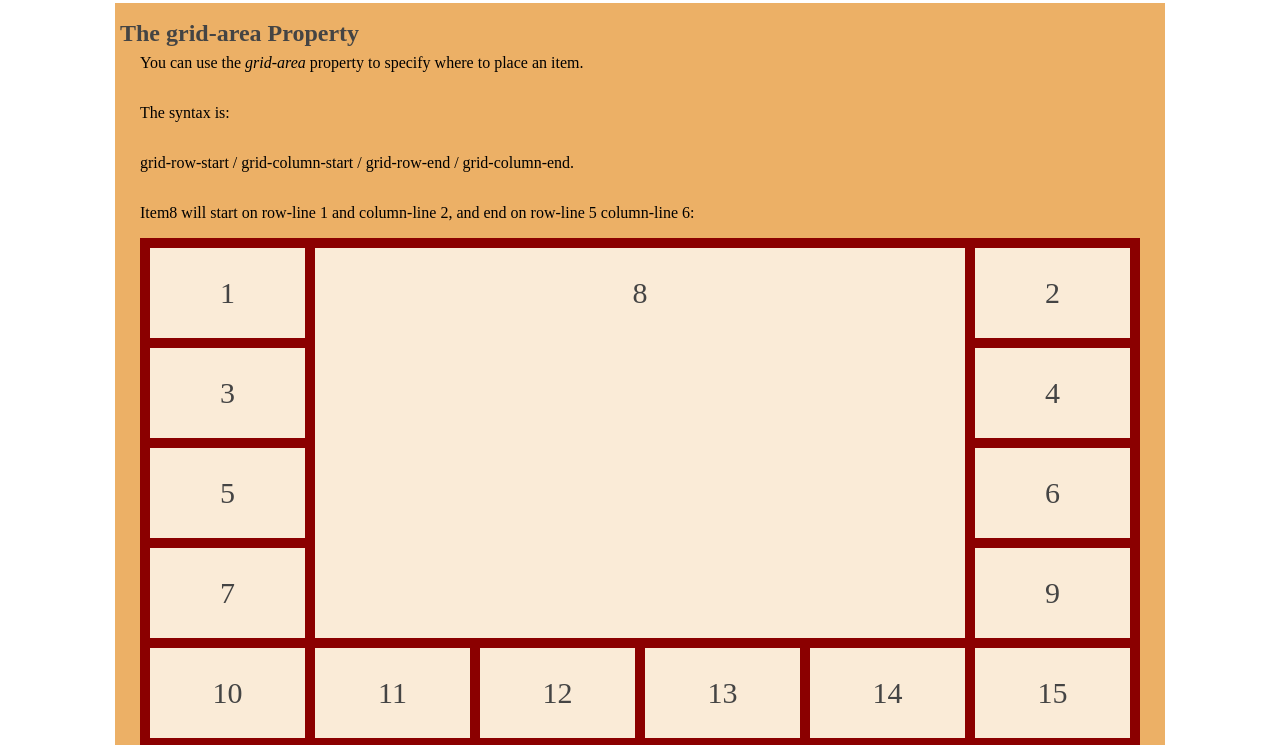
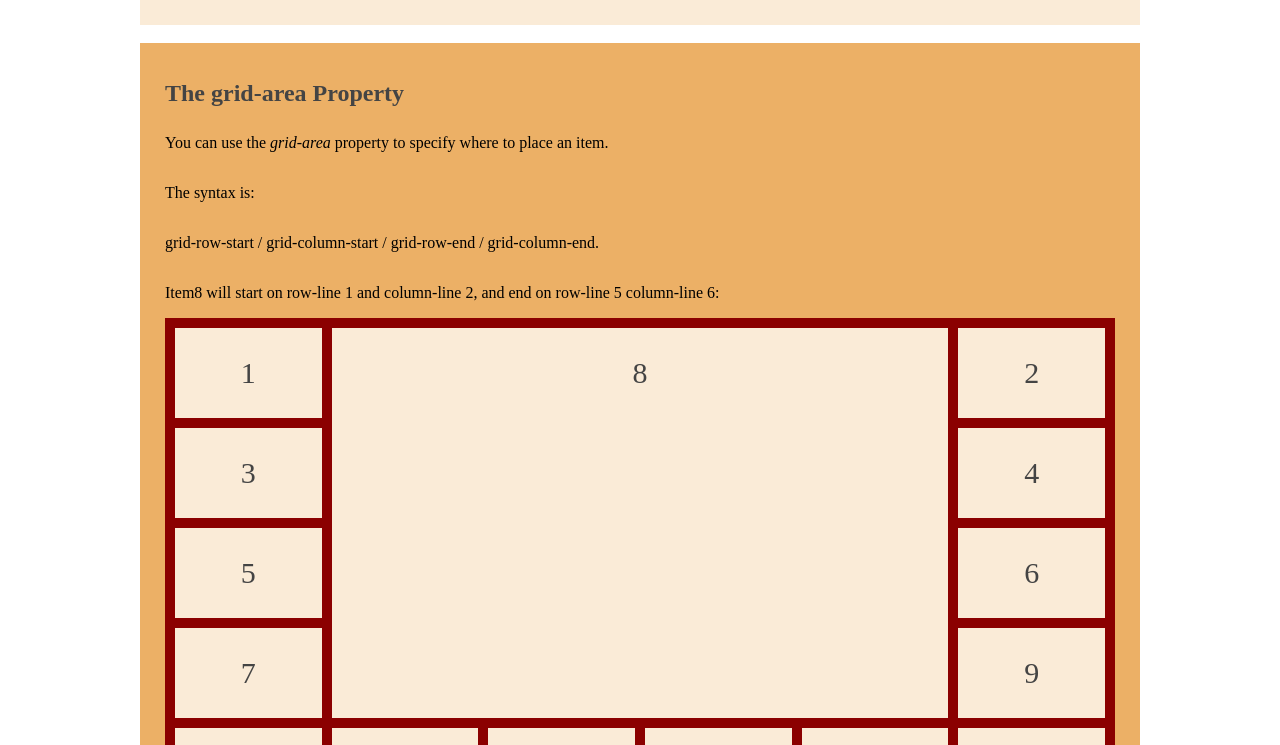
Before and after one commit to AdrianaManea/Practice-CSS-Advanced-W3Schools, a plain HTML site: page test_three_Grid/index.html in a window 1280 px wide. Shown: the part 583-1328 px from the top of the page. Drawn offline with Linux system fonts and the light colour scheme.

Commit message:
practice css-grid - add box-sizing: border-box;

```diff
--- a/test_three_Grid/style.css
+++ b/test_three_Grid/style.css
@@ -1,6 +1,7 @@
 *,
 *::before,
 *::after {
+  box-sizing: border-box;
   margin: 0;
   padding: 0;
 }
@@ -14,12 +15,10 @@ body {
 
 h2 {
   color: #444;
-  margin: -20px;
 }
 
+
 /* Eleventh */
-
-
 
 .eleventh-example {
   background-color: antiquewhite;
@@ -43,10 +42,7 @@ h2 {
   gap: 10px;
   padding: 25px;
   background-color: burlywood;
-
-
 }
-
 
 .grid-container-eleventh > div {
   background-color: cadetblue;
@@ -85,6 +81,7 @@ h2 {
   grid-area: 1 / 2 / 5 / 6;
 }
 
+
 /* Ninth */
 
 .ninth-example {
@@ -101,7 +98,6 @@ h2 {
   gap: 10px;
   padding: 10px;
 }
-
 
 .grid-container-ninth > div {
   background-color: crimson;
@@ -240,11 +236,8 @@ h2 {
 }
 
 
+/* Sixth */
 
-
-
-
-/* Sixth */
 .sixth-example {
   background-color: antiquewhite;
   width: 1000px;
@@ -271,6 +264,7 @@ h2 {
   padding: 20px 0;
   font-size: 30px;
 }
+
 
 /* Fifth */
 .fifth-example {
@@ -380,6 +374,7 @@ h2 {
   font-size: 30px;
 }
 
+
  /* First */
 
 .first-example {
```
